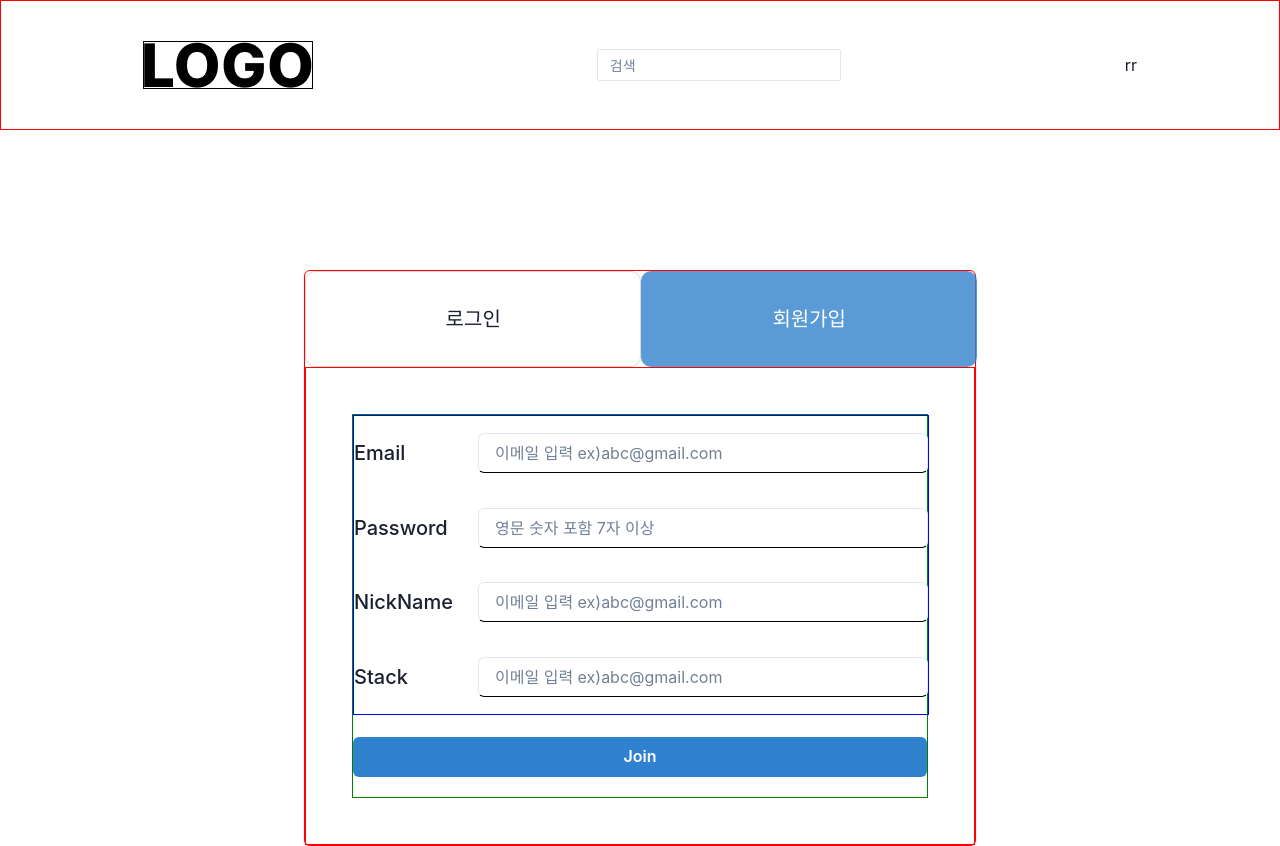
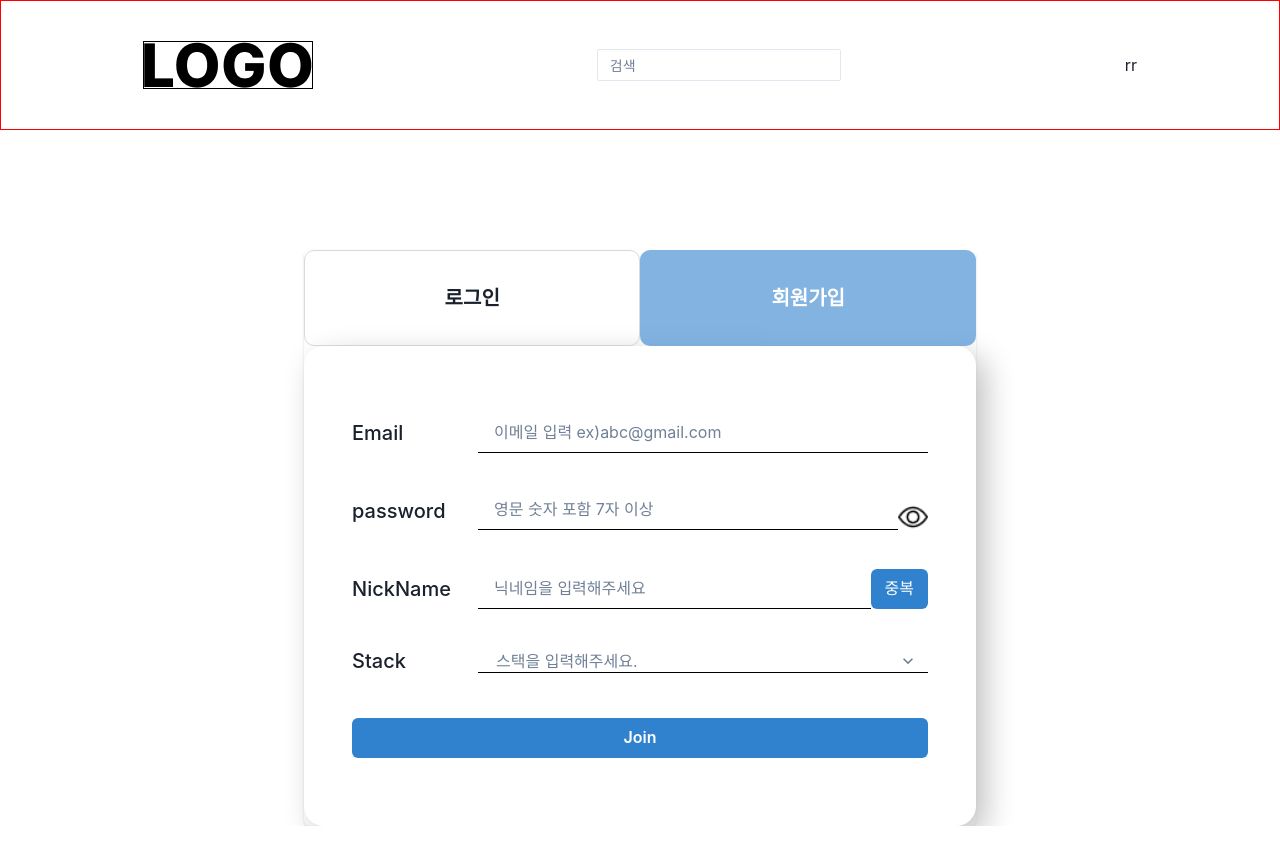
Before and after one commit to gahyuun/23-W-Cow-Project-Frontend, a React (Create React App) app: page /join in a window 1280 px wide. Built offline with nearby package versions, Linux system fonts and the light colour scheme.

Commit message:
Style : css 코드 정리

```diff
--- a/src/index.css
+++ b/src/index.css
@@ -1,13 +1,21 @@
 body {
   margin: 0;
-  font-family: -apple-system, BlinkMacSystemFont, 'Segoe UI', 'Roboto', 'Oxygen',
-    'Ubuntu', 'Cantarell', 'Fira Sans', 'Droid Sans', 'Helvetica Neue',
-    sans-serif;
+  font-family: -apple-system, BlinkMacSystemFont, 'Segoe UI', 'Roboto', 'Oxygen', 'Ubuntu', 'Cantarell', 'Fira Sans',
+    'Droid Sans', 'Helvetica Neue', sans-serif;
   -webkit-font-smoothing: antialiased;
   -moz-osx-font-smoothing: grayscale;
 }
 
 code {
-  font-family: source-code-pro, Menlo, Monaco, Consolas, 'Courier New',
-    monospace;
+  font-family: source-code-pro, Menlo, Monaco, Consolas, 'Courier New', monospace;
 }
+.css-rngjpw:focus-visible,
+.css-rngjpw[data-focus-visible] {
+  z-index: 3;
+  border-color: '#ffff !important';
+  box-shadow: 'none !important';
+}
+.css-rngjpw:hover,
+.css-rngjpw[data-hover] {
+  border-color: 'none !important';
+}
--- a/src/pages/Join.jsx
+++ b/src/pages/Join.jsx
@@ -1,127 +1,159 @@
-import { Box, Button, Card, CardBody, CardHeader, FormErrorMessage, Input, Text } from '@chakra-ui/react';
+import { Box, Button, Card, CardBody, CardHeader, Input, Text, Image, InputGroup, Select } from '@chakra-ui/react';
 import * as React from 'react';
+import hidepw from '../img/hidePW.png';
+import showpw from '../img/showPW.png';
 
 function Join() {
-  const [emailInput, setEmailInput] = React.useState('');
-  const [passwordInput, setPasswordInput] = React.useState('');
-  //   const [nameInput, setNameInput] = React.useState('');
-  //   const [stack, setStackInput] = React.useState('');
+  const inputStyle = {
+    borderBottom: '1px solid black',
+    borderTop: 'none',
+    borderRight: 'none',
+    borderLeft: 'none',
+    borderRadius: '0px',
+  };
+  const buttonColor = {
+    backgroundColor: '#3182CE',
+    color: '#ffff',
+  };
+  const boxHeaderStyle = {
+    borderRadius: ' 10px',
+    w: 'xl',
+    display: 'flex',
+    alignItems: 'center',
+    justifyContent: 'center',
+  }; // 로그인과 회원가입을 나타내는 스타일
+  const groupStyle = {
+    display: 'flex',
+    alignItems: 'center',
+    justifyContent: 'space-between',
+  }; // text와 inputgroup을 감싸는 박스의 스타일
+  const TextStyle = {
+    fontSize: 'xl',
+    fontWeight: '500',
+    mr: '10px',
+  }; // email, password등의 text 스타일
+
+  const [email, setEmail] = React.useState('');
+  const [password, setPassword] = React.useState('');
+  const [name, setName] = React.useState('');
+  const [stack, setStack] = React.useState('');
+  const [showPW, setShowPW] = React.useState(false);
   const handleEmailChange = (e) => {
-    setEmailInput(e.target.value);
+    setEmail(e.target.value);
   };
-  const handlePasswordChange = (e) => {
-    setPasswordInput(e.target.value);
+  const handlepasswordChange = (e) => {
+    setPassword(e.target.value);
+  };
+  const handleNameChange = (e) => {
+    setName(e.target.value);
   };
 
+  const handleStackChange = (e) => {
+    setStack(e.target.value);
+  };
+
+  const handleShowPassword = () => {
+    setShowPW(!showPW);
+  };
   return (
     <Box display="flex" justifyContent="center">
-      <Card border="1px solid red" w="2xl" h="xl" mt="140px">
-        {/* mt적용이안됨 */}
-
+      <Card w="2xl" h="xl" mt="120px">
         <CardHeader w="2xl" h="6rem" display="flex" padding="0px">
-          <Box
-            border="1px solid #D9D9D9"
-            borderRadius=" 10px"
-            w="xl"
-            display="flex"
-            alignItems="center"
-            justifyContent="center"
-          >
-            <Text fontSize="xl" fontWeight="500">
+          <Box border="1px solid #D9D9D9" sx={boxHeaderStyle}>
+            <Text fontSize="xl" fontWeight="600">
               로그인
             </Text>
           </Box>
           <Box
             backgroundColor="#3182CE"
-            w="xl"
-            opacity="0.8"
+            opacity="0.6"
             h="6rem"
-            display="flex"
-            alignItems="center"
-            justifyContent="center"
+            sx={boxHeaderStyle}
+            borderRadius=" 10px"
             blendMode="normal"
-            borderRadius=" 10px"
           >
-            <Text fontSize="xl" fontWeight="500" color="#fff">
+            <Text fontSize="xl" fontWeight="600" color="#fff">
               회원가입
             </Text>
           </Box>
         </CardHeader>
-        <CardBody border="1px solid red" display="flex" justifyContent="center" alignItems="center">
-          <Box
-            border="1px solid green"
-            w="xl"
-            h="sm"
-            display="flex"
-            flexDirection="column"
-            justifyContent="space-between"
-          >
-            <Box
-              border="1px solid blue"
-              w="xl"
-              h="18.75rem"
-              display="flex"
-              flexDirection="column"
-              justifyContent="space-around"
-            >
-              <Box display="flex" alignItems="center" justifyContent="space-between">
-                <Text fontSize="xl" fontWeight="500" mr="10px">
-                  Email
-                </Text>
+        <CardBody
+          display="flex"
+          justifyContent="center"
+          alignItems="center"
+          borderRadius="20px"
+          boxShadow="10px 10px 30px #c2c2c2"
+        >
+          <Box w="xl" h="sm" display="flex" flexDirection="column" justifyContent="space-between">
+            <Box w="xl" h="18.75rem" display="flex" flexDirection="column" justifyContent="space-around">
+              <Box sx={groupStyle}>
+                <Text sx={TextStyle}>Email</Text>
                 <Input
                   type="email"
-                  value={emailInput}
+                  value={email}
+                  w="450px"
                   onChange={handleEmailChange}
                   placeholder="이메일 입력 ex)abc@gmail.com"
-                  borderBottom="1px solid black"
+                  sx={inputStyle}
+                  _focusVisible={{ borderColor: 'black' }}
+                  _hover={{ borderColor: 'black' }}
+                />
+              </Box>
+              <Box sx={groupStyle}>
+                <Text sx={TextStyle}>password</Text>
+                <InputGroup w="450px">
+                  <Input
+                    value={password}
+                    onChange={handlepasswordChange}
+                    placeholder="영문 숫자 포함 7자 이상"
+                    sx={inputStyle}
+                    type={showPW ? 'text' : 'password'}
+                    _focusVisible={{ borderColor: 'black' }}
+                    _hover={{ borderColor: 'black' }}
+                  />
+
+                  <Image
+                    src={showPW ? showpw : hidepw}
+                    alt="눈"
+                    onClick={handleShowPassword}
+                    h="30px"
+                    mt="12px"
+                    w="30px"
+                  />
+                </InputGroup>
+              </Box>
+              <Box sx={groupStyle}>
+                <Text sx={TextStyle}>NickName</Text>
+                <Box w="450px" display="flex">
+                  <Input
+                    type="email"
+                    value={name}
+                    onChange={handleNameChange}
+                    placeholder="닉네임을 입력해주세요"
+                    sx={inputStyle}
+                    _focusVisible={{ borderColor: 'black' }}
+                    _hover={{ borderColor: 'black' }}
+                  />
+                  <Button _hover={{ backgroundColor: '#3182CE', opacity: '0.8' }} sx={buttonColor} fontWeight="400">
+                    중복
+                  </Button>
+                </Box>
+              </Box>
+              <Box sx={groupStyle}>
+                <Text sx={TextStyle}>Stack</Text>
+
+                <Select
+                  value={stack}
+                  onChange={handleStackChange}
+                  placeholder="&nbsp;&nbsp;&nbsp;&nbsp;스택을 입력해주세요."
+                  variant="unstyled"
+                  sx={inputStyle}
+                  color="#718096"
                   w="450px"
                 />
-                <FormErrorMessage>Email is required.</FormErrorMessage>
-              </Box>
-              <Box display="flex" alignItems="center" justifyContent="space-between">
-                <Text fontSize="xl" fontWeight="500" mr="10px">
-                  Password
-                </Text>
-                <Input
-                  type="email"
-                  value={passwordInput}
-                  onChange={handlePasswordChange}
-                  placeholder="영문 숫자 포함 7자 이상"
-                  borderBottom="1px solid black"
-                  w="450px"
-                />
-                <FormErrorMessage>Email is required.</FormErrorMessage>
-              </Box>
-              <Box display="flex" alignItems="center" justifyContent="space-between">
-                <Text fontSize="xl" fontWeight="500" mr="10px">
-                  NickName
-                </Text>
-                <Input
-                  type="email"
-                  value={emailInput}
-                  onChange={handleEmailChange}
-                  placeholder="이메일 입력 ex)abc@gmail.com"
-                  borderBottom="1px solid black"
-                  w="450px"
-                />
-                <FormErrorMessage>Email is required.</FormErrorMessage>
-              </Box>
-              <Box display="flex" alignItems="center" justifyContent="space-between">
-                <Text fontSize="xl" fontWeight="500" mr="10px">
-                  Stack
-                </Text>
-                <Input
-                  type="email"
-                  value={emailInput}
-                  onChange={handleEmailChange}
-                  placeholder="이메일 입력 ex)abc@gmail.com"
-                  borderBottom="1px solid black"
-                  w="450px"
-                />
-                <FormErrorMessage>Email is required.</FormErrorMessage>
               </Box>
             </Box>
-            <Button mb="20px" backgroundColor="#3182CE" color="#ffff">
+            <Button _hover={{ backgroundColor: '#3182CE', opacity: '0.8' }} mb="20px" sx={buttonColor}>
               Join
             </Button>
           </Box>
```
Also changed, not shown: src/img/hidePW.png (added), src/img/showPW.png (added).
